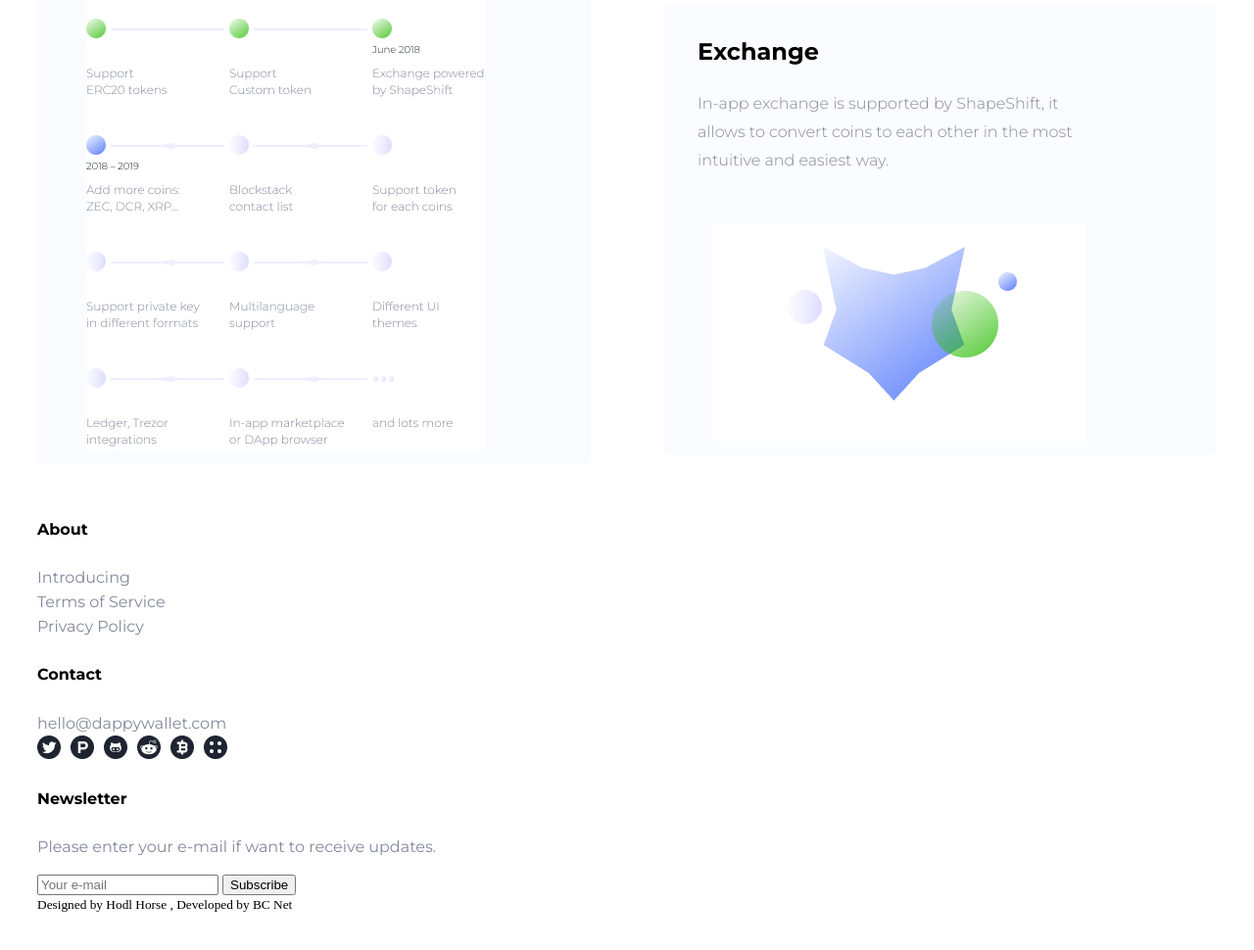
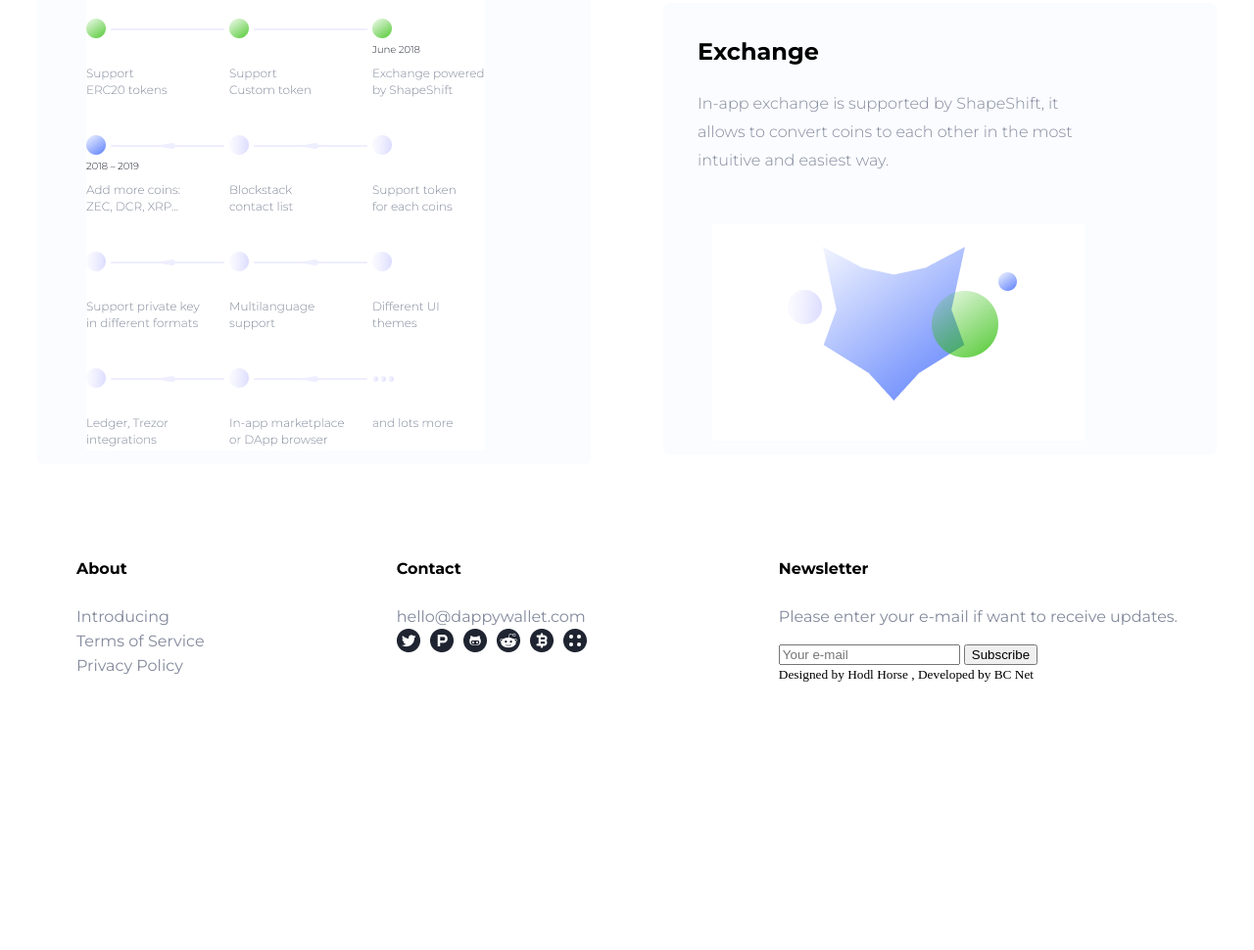
Before and after one commit to Kunduz-Imanalieva/course-work, a plain HTML site: page index.html in a window 1280 px wide. Shown: the part 1548-2518 px from the top of the page at 98% size. After the commit the page ends 2323 px from the top, so only its background shows below. Drawn offline with Linux system fonts and the light colour scheme.

Commit message:
gave flex to the footer

```diff
--- a/styles.css
+++ b/styles.css
@@ -126,6 +126,12 @@
  }
 
 
+ footer{
+    display: flex;
+    justify-content: space-between;
+    padding: 40px;
+  }
+
  footer div h5 {
     font-family: 'Montserrat', sans-serif;
     font-size: 16px;
```
